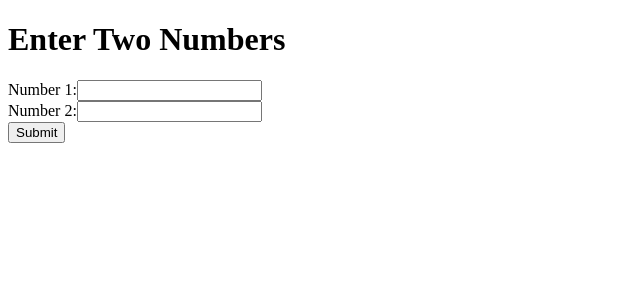
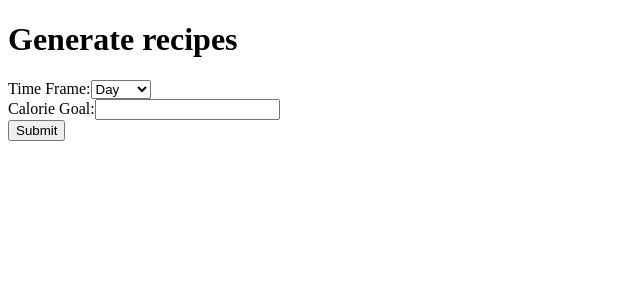
Before and after one commit to vamsee9201/kraftrhq, a Next.js app: page / in a window 1280 px wide. Shown: the top 300 px of the page, without its empty margins (0-640 px from the left). Built offline with nearby package versions, Linux system fonts and the light colour scheme.

Commit message:
created a recipes page. Need to add the gen AI component

```diff
--- a/src/app/page.tsx
+++ b/src/app/page.tsx
@@ -1,35 +1,39 @@
 "use client";
 
 import React, { useState } from 'react';
+import {useRouter} from "next/navigation";
 
 const Page = () => {
-  const [number1, setNumber1] = useState('');
-  const [number2, setNumber2] = useState('');
+  const [timeframe, setTimeframe] = useState("day");
+  const [calorieGoal, setCalorieGoal] = useState("");
+  const router = useRouter();
 
   const handleSubmit = () => {
-    console.log('Number 1:', number1);
-    console.log('Number 2:', number2);
+    // Redirect to the new page with query parameters
+    router.push(`/recipes?timeframe=${timeframe}&calorieGoal=${calorieGoal}`);
   };
-
   return (
     <div>
-      <h1>Enter Two Numbers</h1>
+      <h1>Generate recipes</h1>
       <div>
-        <label htmlFor="number1">Number 1:</label>
+        <label htmlFor="timeframe">Time Frame:</label>
+        <select
+          id="timeframe"
+          value={timeframe}
+          onChange={(e) => setTimeframe(e.target.value)}
+        >
+          <option value="day">Day</option>
+          <option value="week">Week</option>
+          <option value="month">Month</option>
+        </select>
+      </div>
+      <div>
+        <label htmlFor="calorie_goal">Calorie Goal:</label>
         <input
           type="number"
-          id="number1"
-          value={number1}
-          onChange={(e) => setNumber1(e.target.value)}
-        />
-      </div>
-      <div>
-        <label htmlFor="number2">Number 2:</label>
-        <input
-          type="number"
-          id="number2"
-          value={number2}
-          onChange={(e) => setNumber2(e.target.value)}
+          id="calorie_goal"
+          value={calorieGoal}
+          onChange={(e) => setCalorieGoal(e.target.value)}
         />
       </div>
       <button onClick={handleSubmit}>Submit</button>
```
Also changed, not shown: src/app/recipes/page.tsx (added, +20 -0 lines).
